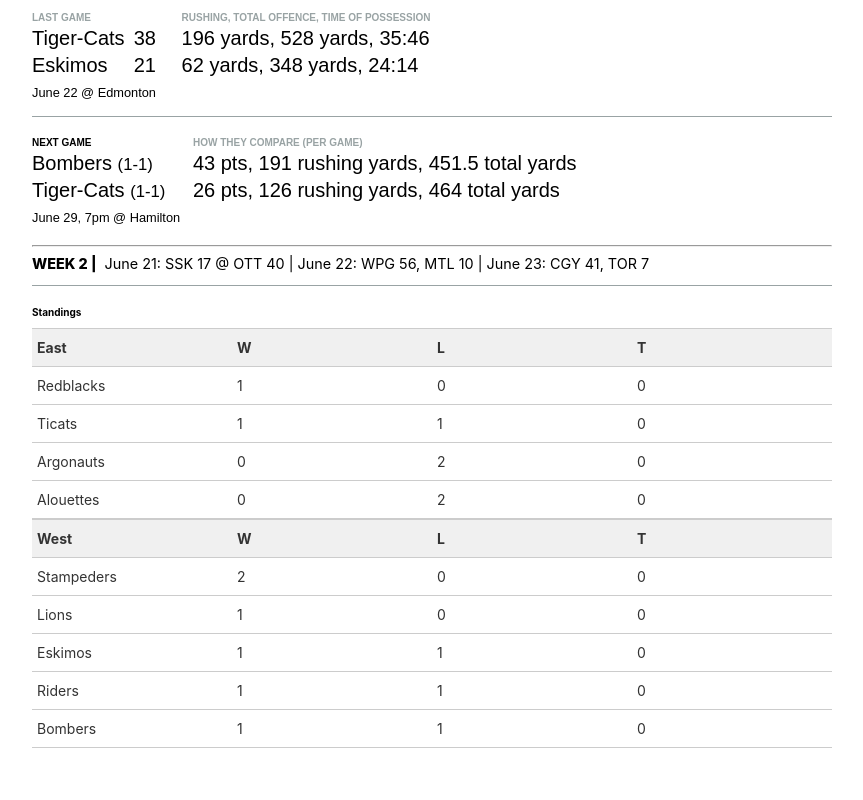
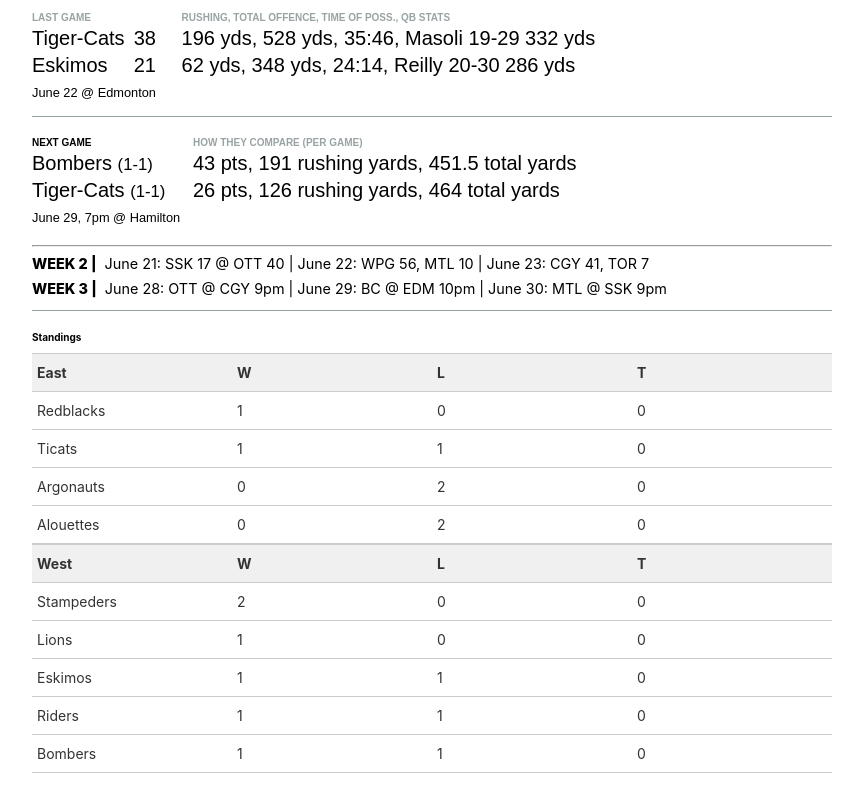
Before and after one commit to Timunroe/cfl-ticats, a Flask app: page /preview in a window 1280 px wide. Shown: the whole page, without its empty margins (208-1071 px from the left). Run offline with Flask 2, Linux system fonts and the light colour scheme; data that the repository does not hold is empty.

Commit message:
June 25 early

```diff
--- a/templates/ext_cfl_sked.html
+++ b/templates/ext_cfl_sked.html
@@ -1,10 +1,20 @@
 <!-- START CFL SKED -->
-<section style="padding-bottom: 0.8rem; border-bottom-style: solid; border-bottom-width: 1px; border-bottom-color: #99A3A4; font-family: -apple-system, BlinkMacSystemFont, avenir, \\\'helvetica neue\\\', helvetica, ubuntu, roboto, noto, arial, sans-serif;" class="">
+<section style="padding-bottom: 0.8rem; border-bottom-style: solid; border-bottom-width: 1px; border-bottom-color: #99A3A4;" class="pica-sans-serif">
+  <div style="margin-bottom: 0.5rem;">
     <div style="font-size: 0.9rem; float: left; margin: 0; font-weight: 800; padding-right: 0.25rem; text-transform: uppercase;" class="f6">Week 2 | </div>
     <div style="display: flex; flex-wrap: wrap;" class="">
       <div style="font-size: 0.9rem; margin: 0; padding-left: 0.25rem; padding-left: 0.25rem;" class="f6 bl-ns">June 21: SSK 17 @ OTT 40 | </div>
       <div style="font-size: 0.9rem; margin: 0; padding-left: 0.25rem; padding-left: 0.25rem;" class="f6 bl-ns">June 22: WPG 56, MTL 10 | </div>
       <div style="font-size: 0.9rem; margin: 0; padding-left: 0.25rem; padding-left: 0.25rem;" class="f6 bl-ns">June 23: CGY 41, TOR 7</div>
     </div>
+  </div>
+  <div>
+    <div style="font-size: 0.9rem; float: left; margin: 0; font-weight: 800; padding-right: 0.25rem; text-transform: uppercase;" class="f6">Week 3 | </div>
+    <div style="display: flex; flex-wrap: wrap;" class="">
+      <div style="font-size: 0.9rem; margin: 0; padding-left: 0.25rem; padding-left: 0.25rem;" class="f6 bl-ns">June 28: OTT @ CGY 9pm | </div>
+      <div style="font-size: 0.9rem; margin: 0; padding-left: 0.25rem; padding-left: 0.25rem;" class="f6 bl-ns">June 29: BC @ EDM 10pm | </div>
+      <div style="font-size: 0.9rem; margin: 0; padding-left: 0.25rem; padding-left: 0.25rem;" class="f6 bl-ns">June 30: MTL @ SSK 9pm</div>
+    </div>
+  </div>
 </section>
 <!-- END CFL SKED -->
--- a/templates/ext_ticats_stats.html
+++ b/templates/ext_ticats_stats.html
@@ -1,6 +1,6 @@
 <!--STATS HEADER START-->
 <section id="stats_header" style="margin-bottom: 0.5rem;" class="">
-  <section style="padding-top: 0.5rem; padding-bottom: 0.75rem; font-family: sans-serif;" class="bb b--black-10">
+  <section style="padding-top: 0.5rem; padding-bottom: 0.75rem; font-family: sans-serif;" class="">
     <!--START LAST GAME-->
     <div style="display: flex; flex-wrap: wrap; margin-bottom: 1rem; padding-bottom: 1rem; border-bottom: solid 1px #99A3A4;">
       <div style="padding-right: 0.8rem;" class="">
@@ -10,9 +10,9 @@
         <p style="font-size: 0.8rem; margin-top: 0.5rem; margin-bottom: 0;" class="dn db-ns">June 22 @ Edmonton</p>
       </div>
       <div style="padding-left: 0.8rem;" class="">
-        <p style="font-weight: bold; margin-top: 0.25rem; margin-bottom: 0.25rem; text-transform: uppercase; color: #99A3A4;" class="agate">Rushing, Total offence,  time of possession</p>
-        <p style="font-size: 1.25rem; font-weight: 100; margin-top: 0.25rem; margin-bottom: 0.25rem;" class="f4">196 yards, 528 yards, 35:46</p>
-        <p style="font-size: 1.25rem; font-weight: 100; margin-top: 0.25rem; margin-bottom: 0.25rem;" class="f4">62 yards, 348 yards, 24:14</p>
+        <p style="font-weight: bold; margin-top: 0.25rem; margin-bottom: 0.25rem; text-transform: uppercase; color: #99A3A4;" class="agate">Rushing, total offence, time of poss., QB stats</p>
+        <p style="font-size: 1.25rem; font-weight: 100; margin-top: 0.25rem; margin-bottom: 0.25rem;" class="f4">196 yds, 528 yds, 35:46, Masoli 19-29 332 yds</p>
+        <p style="font-size: 1.25rem; font-weight: 100; margin-top: 0.25rem; margin-bottom: 0.25rem;" class="f4">62 yds, 348 yds, 24:14, Reilly 20-30 286 yds</p>
         <p style="font-size: 0.8rem; margin-top: 0.5rem; margin-bottom: 0;" class="dn db-ns"></p>
       </div>
     </div>
@@ -22,8 +22,8 @@
     <div style="display: flex; flex-wrap: wrap;">
       <div style="" class="">
         <p style="font-weight: bold; margin-top: 0.25rem; margin-bottom: 0.25rem; text-transform: uppercase;" class="agate">next game</p>
-        <p style="font-size: 1.25rem; font-weight: 400; margin-top: 0.25rem; margin-bottom: 0.25rem;" class="">Bombers <small>(1-1)</small></p>
-        <p style="font-size: 1.25rem; font-weight: 400; margin-top: 0.25rem; margin-bottom: 0.25rem;" class="">Tiger-Cats <small>(1-1)</small></p>
+        <p style="font-size: 1.25rem; font-weight: 500; margin-top: 0.25rem; margin-bottom: 0.25rem;" class="">Bombers <small>(1-1)</small></p>
+        <p style="font-size: 1.25rem; font-weight: 500; margin-top: 0.25rem; margin-bottom: 0.25rem;" class="">Tiger-Cats <small>(1-1)</small></p>
         <p style="font-size: 0.8rem; margin-top: 0.5rem; margin-bottom: 0;" class="">June 29, 7pm @ Hamilton</p>
       </div>
       <div style="padding-left: 0.8rem;" class="">
```
Also changed, not shown: ticats.json (+1 -1 lines).
